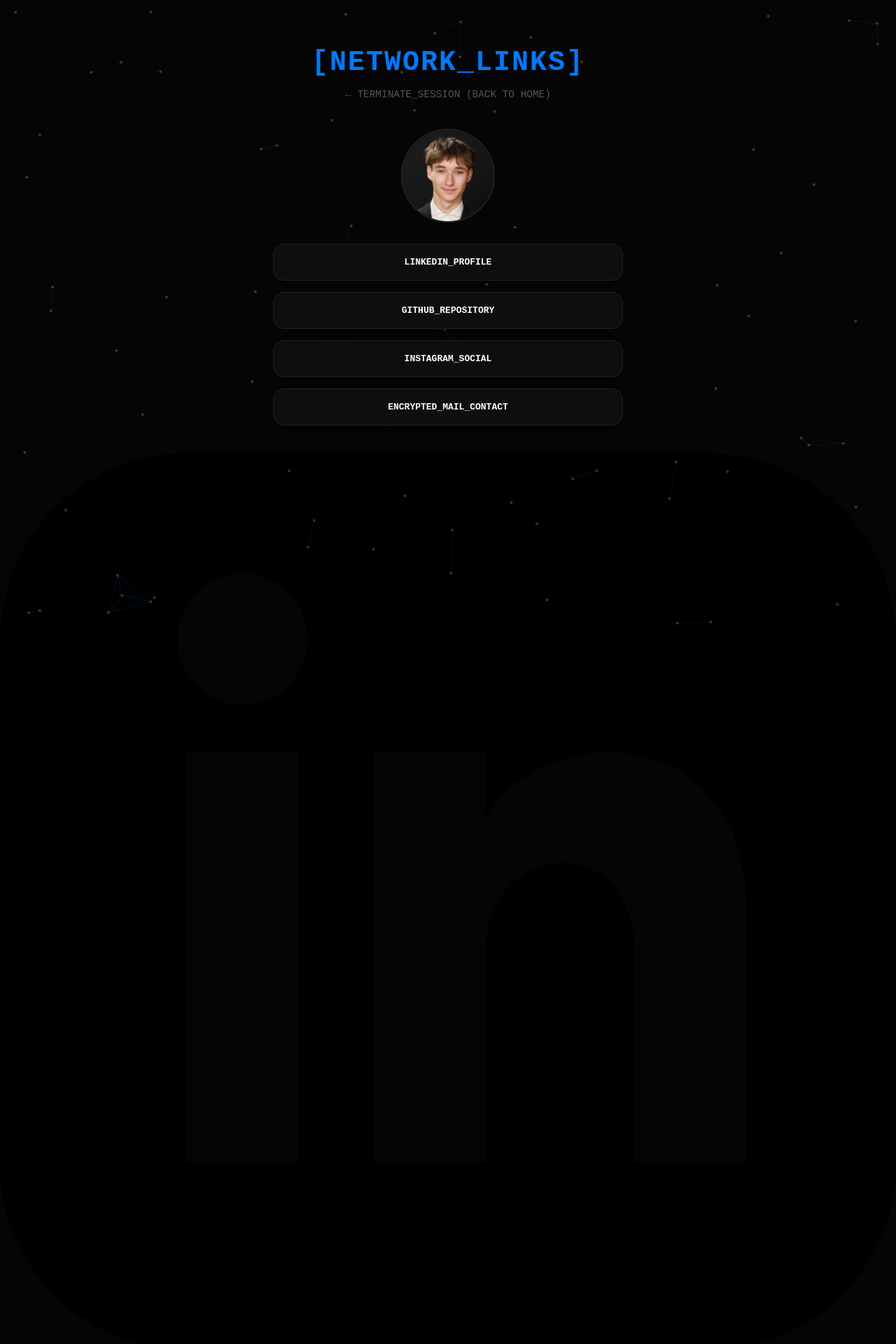
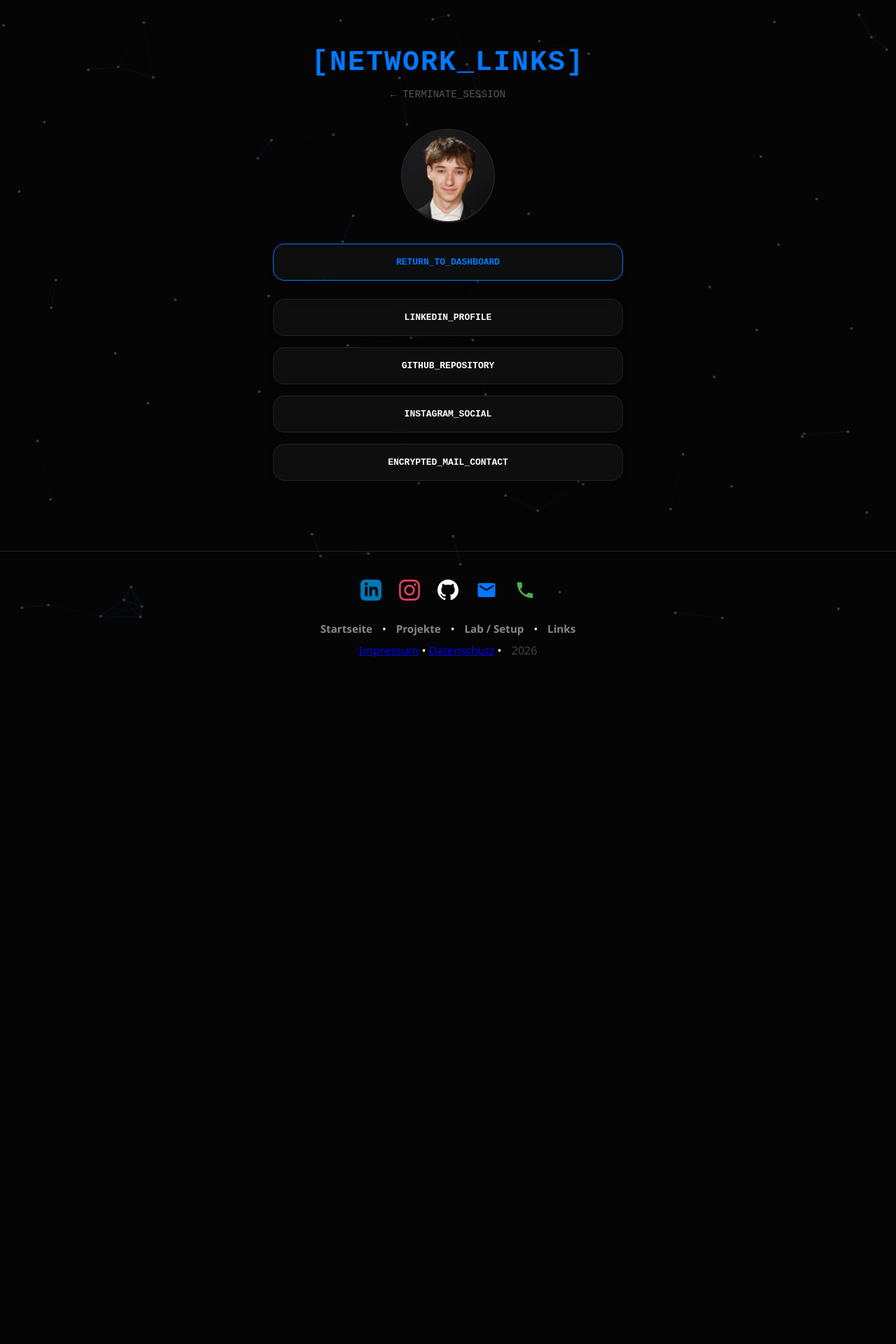
Before and after one commit to Sandroexe/Sandroexe, a Jekyll site: the page built from links.html, in a window 1280 px wide. Shown: the top 1920 px of the page at 70% size. Built offline with Jekyll 4.4.1, drawn with Linux system fonts in a browser that asks for light colours; after the commit the page ends 940 px from its top, so only the background shows below that.

Commit message:
Update links.html

```diff
--- a/links.html
+++ b/links.html
@@ -84,18 +84,62 @@
         box-shadow: 0 10px 25px rgba(0, 122, 255, 0.25);
         background: rgba(20, 20, 20, 0.9);
     }
+
+    /* HOME BUTTON HIGHLIGHT */
+    .link-btn-home {
+        border: 1px solid var(--accent);
+        color: var(--accent);
+        margin-bottom: 10px;
+    }
+
+    /* FOOTER FIX & FARBIGE ICONS */
+    .footer-container {
+        margin-top: 60px;
+        padding-top: 40px;
+        border-top: 1px solid #222;
+        width: 100%;
+        text-align: center;
+    }
+
+    .social-icons {
+        display: flex;
+        justify-content: center;
+        gap: 25px;
+        margin-bottom: 20px;
+    }
+
+    .social-icon {
+        width: 30px;
+        height: 30px;
+        transition: transform 0.3s ease;
+    }
+
+    /* Markenfarben für die Icons */
+    .icon-linkedin { fill: #0077b5 !important; }
+    .icon-instagram { fill: #E4405F !important; }
+    .icon-github { fill: #ffffff !important; }
+    .icon-mail { fill: #007aff !important; }
+    .icon-phone { fill: #4caf50 !important; }
+
+    .social-icons a:hover .social-icon {
+        transform: scale(1.3);
+        filter: drop-shadow(0 0 8px currentColor);
+    }
 </style>
 
 <div class="container">
     <div class="links-wrapper">
         <div class="header-links">
             <h1>[NETWORK_LINKS]</h1>
-            <a href="index.html">← TERMINATE_SESSION (BACK TO HOME)</a>
+            <a href="index.html">← TERMINATE_SESSION</a>
         </div>
 
         <img src="profile.jpg" alt="Sandro Exenberger" class="profile-img" onerror="this.src='https://via.placeholder.com/150'">
 
         <div class="links-list">
+            <!-- Link zur Hauptseite -->
+            <a href="index.html" class="link-btn link-btn-home">RETURN_TO_DASHBOARD</a>
+
             <a href="https://www.linkedin.com/in/sandro-exenberger-1a5486315/" target="_blank" class="link-btn">LINKEDIN_PROFILE</a>
             <a href="https://github.com/Sandroexe" target="_blank" class="link-btn">GITHUB_REPOSITORY</a>
             <a href="https://instagram.com/sandro_exe_2008" target="_blank" class="link-btn">INSTAGRAM_SOCIAL</a>
```
